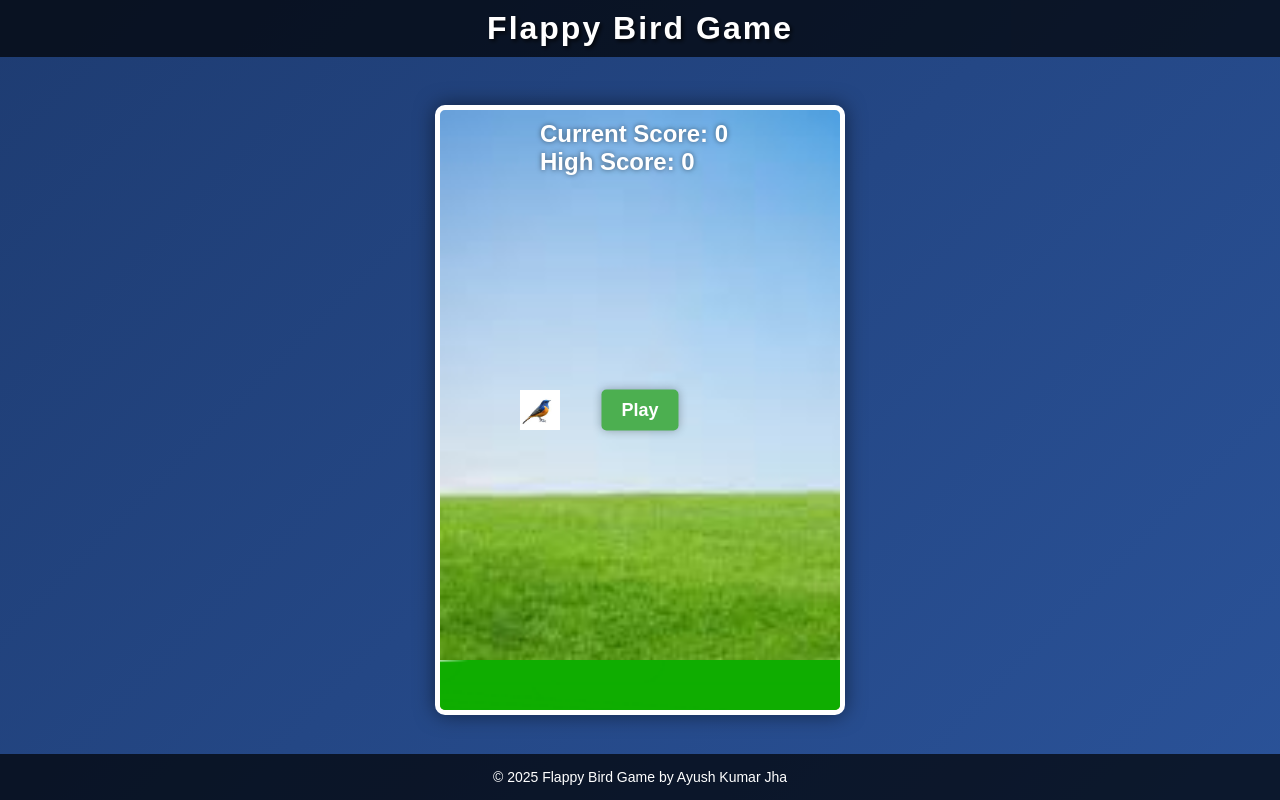
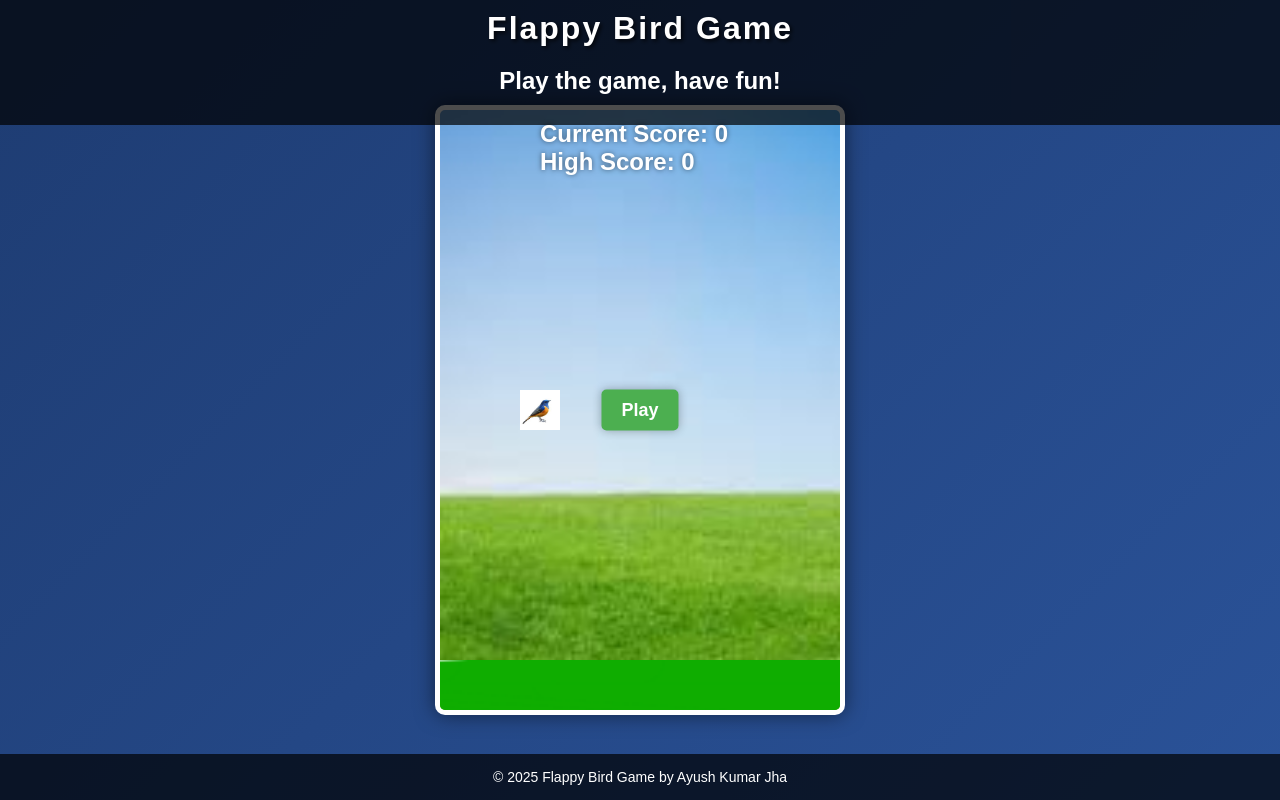
Before and after one commit to flappybird-game/flappybird-game.github.io, a plain HTML site: page index.html in a window 1280 px wide. Drawn offline with Linux system fonts and the light colour scheme.

Commit message:
Update index.html

```diff
--- a/index.html
+++ b/index.html
@@ -194,6 +194,7 @@ height="0" width="0" style="display:none;visibility:hidden"></iframe></noscript>
 <!-- End Google Tag Manager (noscript) -->
   <header>
     <h1>Flappy Bird Game</h1>
+     <h2>Play the game, have fun!</h2>
   </header>
   <div id="game-container">
     <div id="bird"></div>
```
